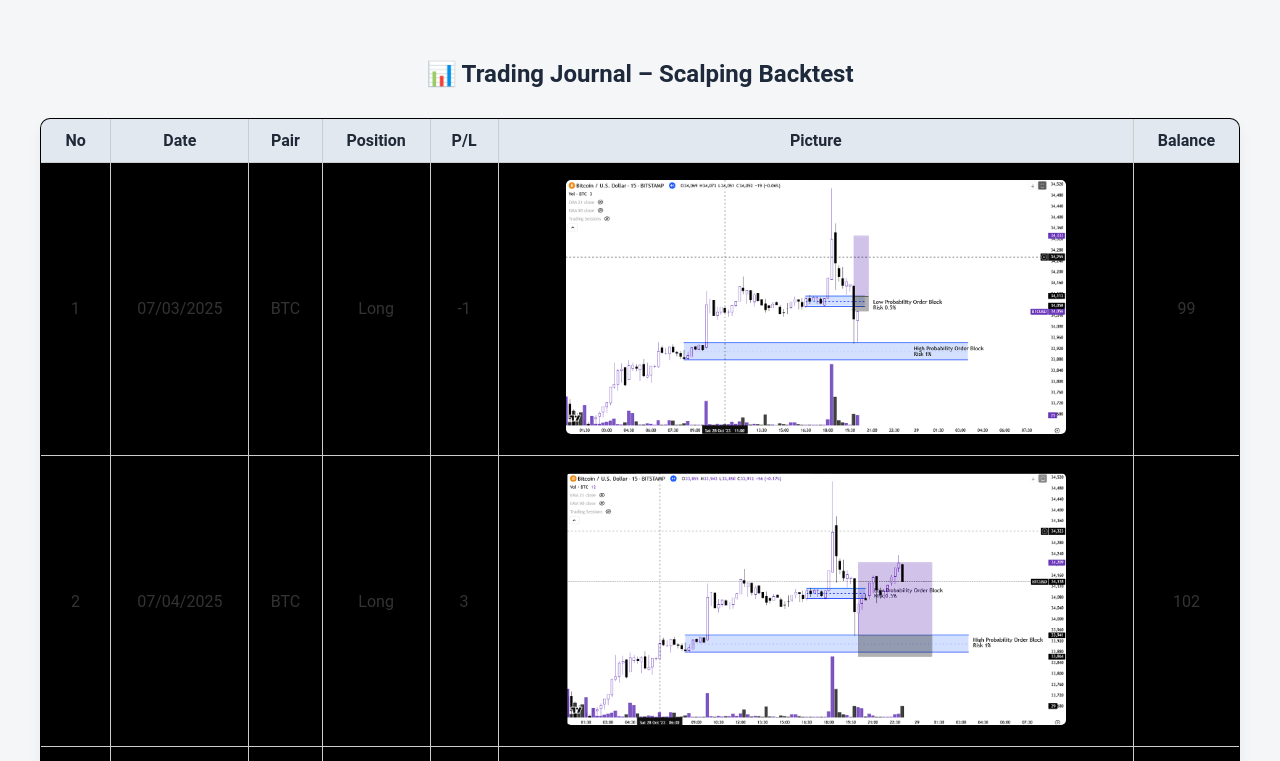
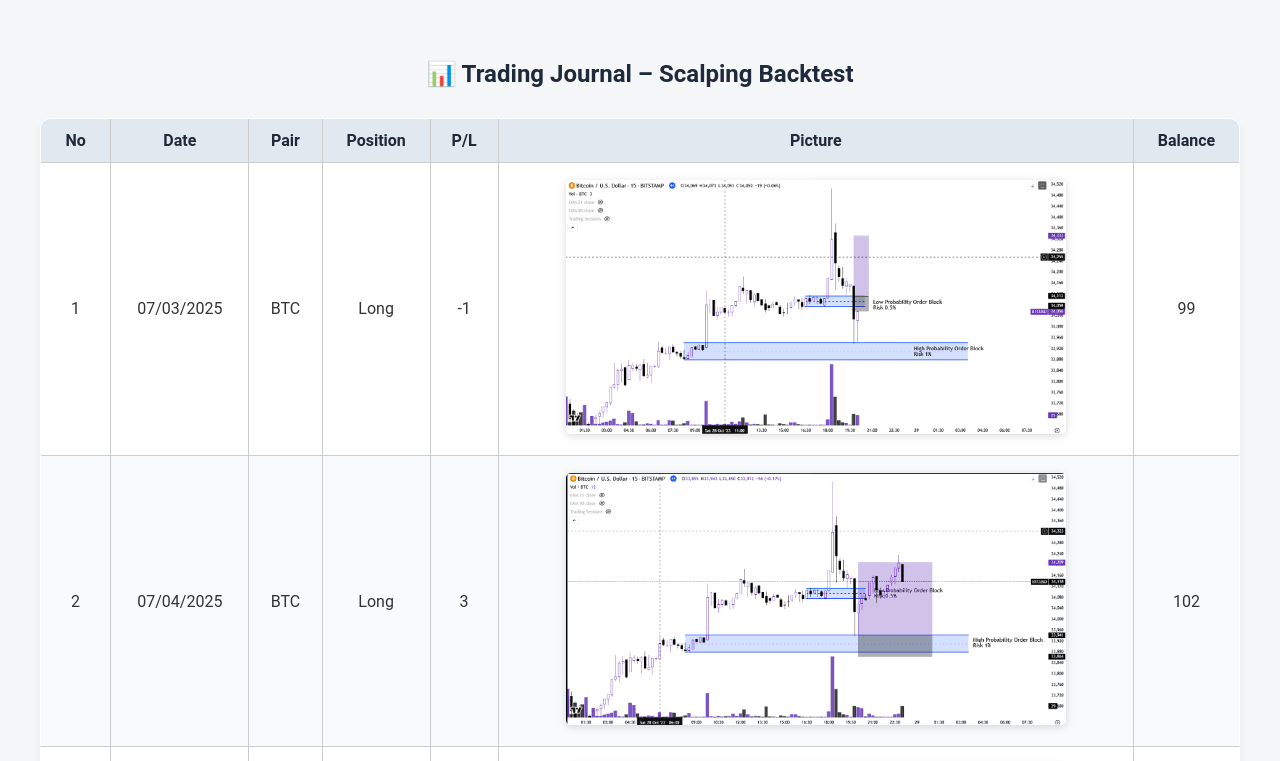
Before and after one commit to sudharrrr87/Trading-Journey, a plain HTML site: page index.html in a window 1280 px wide. Shown: the top 761 px of the page. Drawn offline with Linux system fonts and the light colour scheme.

Commit message:
Update index.html

```diff
--- a/index.html
+++ b/index.html
@@ -3,7 +3,7 @@
 <head>
   <meta charset="UTF-8">
   <title>Trading Journal - Scalping Backtest</title>
-  <link href="https://fonts.googleapis.com/css2?family=Inter:wght@400;600&display=swap" rel="stylesheet">
+  <link href="https://fonts.googleapis.com/css2?family=Poppins:wght@400;600&display=swap" rel="stylesheet">
   <style>
     body {
       font-family: 'Roboto', sans-serif;
@@ -22,17 +22,17 @@
     table {
       border-collapse: collapse;
       width: 100%;
-      background-color: black;
-      box-shadow: 0 8px 16px rgba(0,0,0,0.05);
+      background-color: white;
+      box-shadow: 0 4px 8px rgba(0,0,0,0.05);
       border-radius: 10px;
       overflow: hidden;
-      border: 1px solid #ccc; /* Border luar tabel */
+      border: 1px solid #ccc;
     }
 
     th, td {
       padding: 12px 16px;
       text-align: center;
-      border: 1px solid #ccc; /* Border antar sel */
+      border: 1px solid #ccc;
       vertical-align: middle;
     }
 
@@ -40,6 +40,16 @@
       background-color: #e2e8f0;
       font-weight: 600;
       color: #1f2937;
+    }
+
+    /* ✅ Atasi baris gelap dan tambahkan striping */
+    tbody tr {
+      background-color: white !important;
+      color: #333 !important;
+    }
+
+    tbody tr:nth-child(even) {
+      background-color: #f9fafb !important;
     }
 
     tr:hover {
@@ -59,18 +69,21 @@
       table, thead, tbody, th, td, tr {
         display: block;
       }
+
       th {
         position: sticky;
         top: 0;
         background: #e2e8f0;
         z-index: 2;
       }
+
       td {
         border: none;
         position: relative;
         padding-left: 50%;
         border-bottom: 1px solid #ccc;
       }
+
       td::before {
         position: absolute;
         left: 16px;
```
